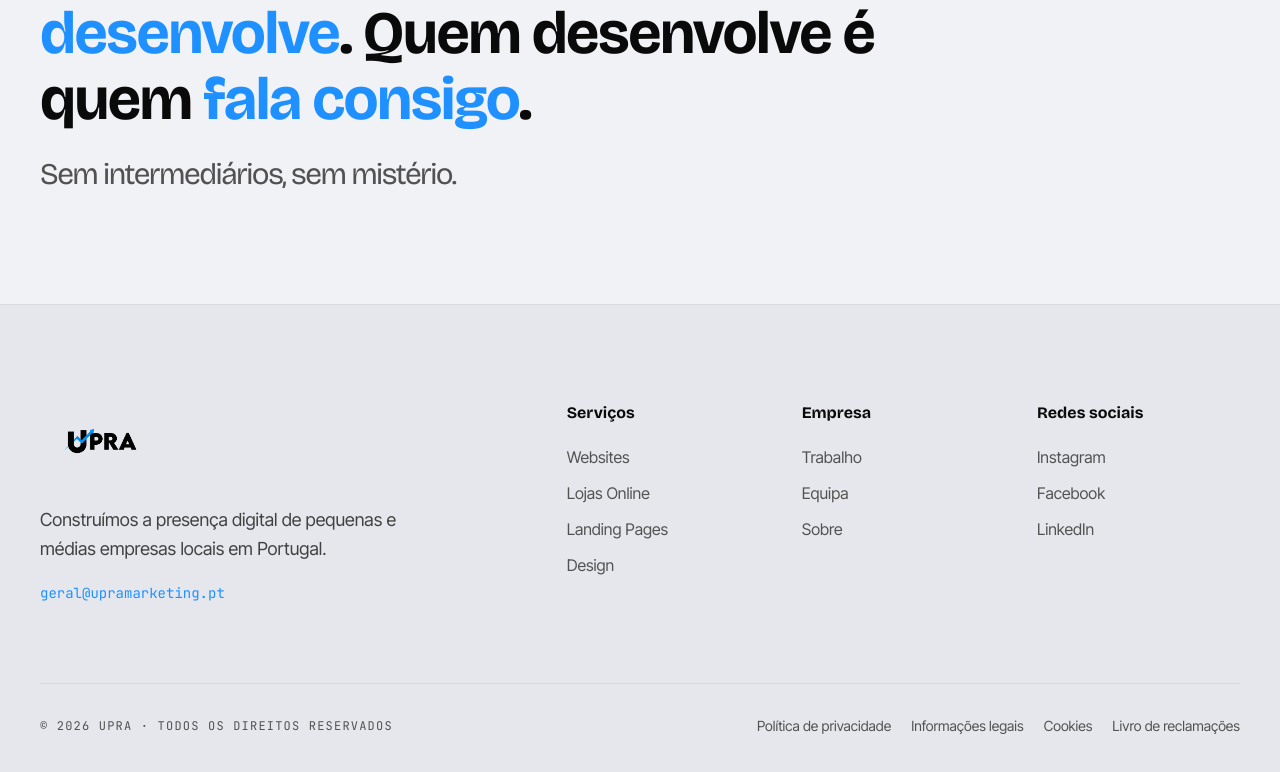
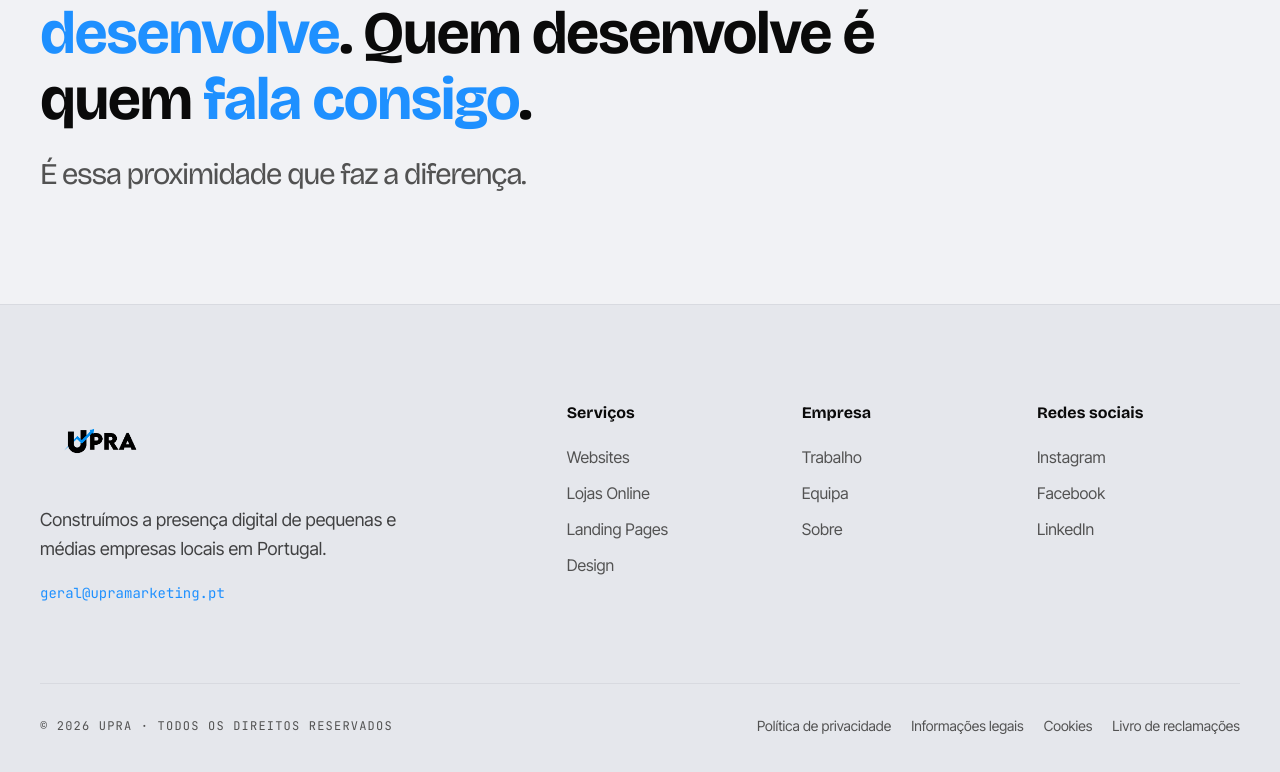
Before and after one commit to upramarketing-oss/upra-site, a Next.js app: page /equipa in a window 1280 px wide. Shown: the part 1658-2430 px from the top of the page. Built offline with nearby package versions, Linux system fonts and the light colour scheme.

Commit message:
Equipa manifesto closing line

```diff
--- a/app/equipa/page.tsx
+++ b/app/equipa/page.tsx
@@ -93,7 +93,7 @@
             <span className="text-blue">desenvolve</span>. Quem desenvolve é
             quem <span className="text-blue">fala consigo</span>.
             <span className="block text-mute font-normal text-xl md:text-2xl lg:text-3xl mt-6">
-              Sem intermediários, sem mistério.
+              É essa proximidade que faz a diferença.
             </span>
           </blockquote>
         </div>
```
